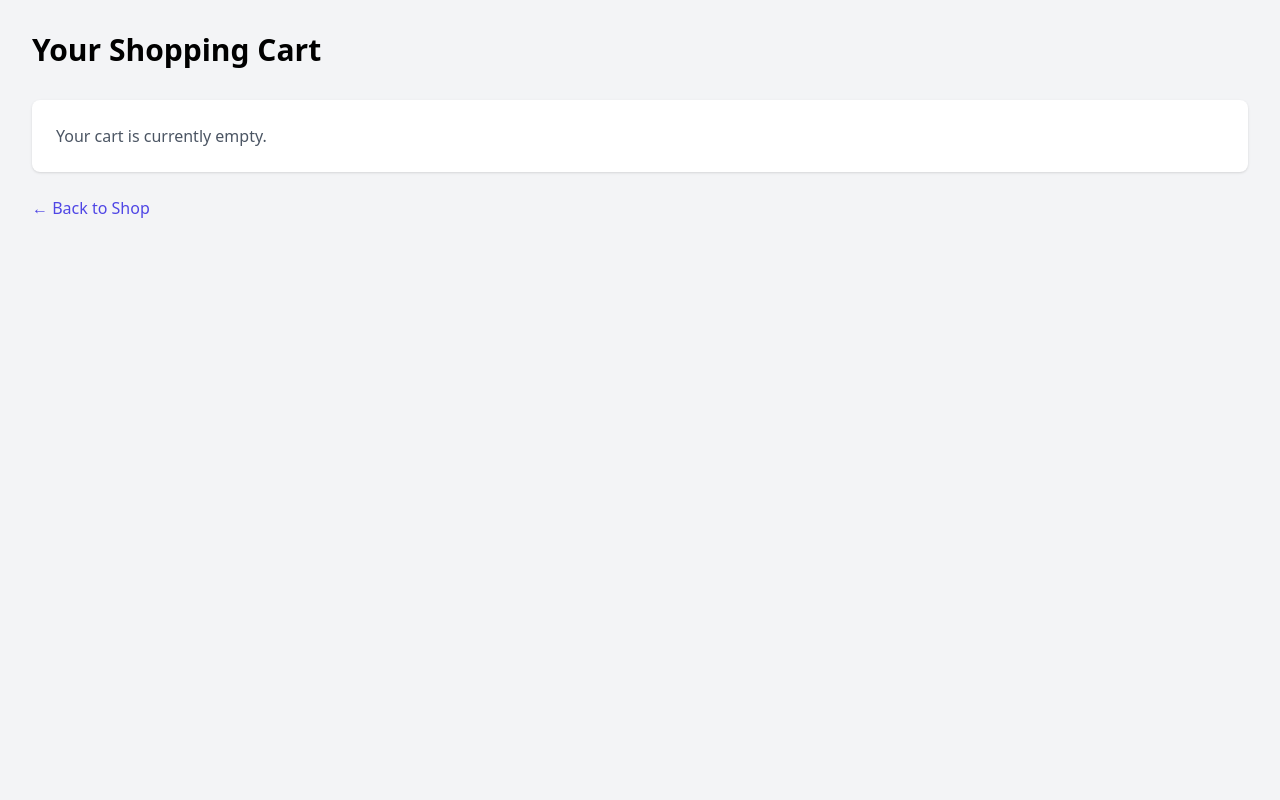
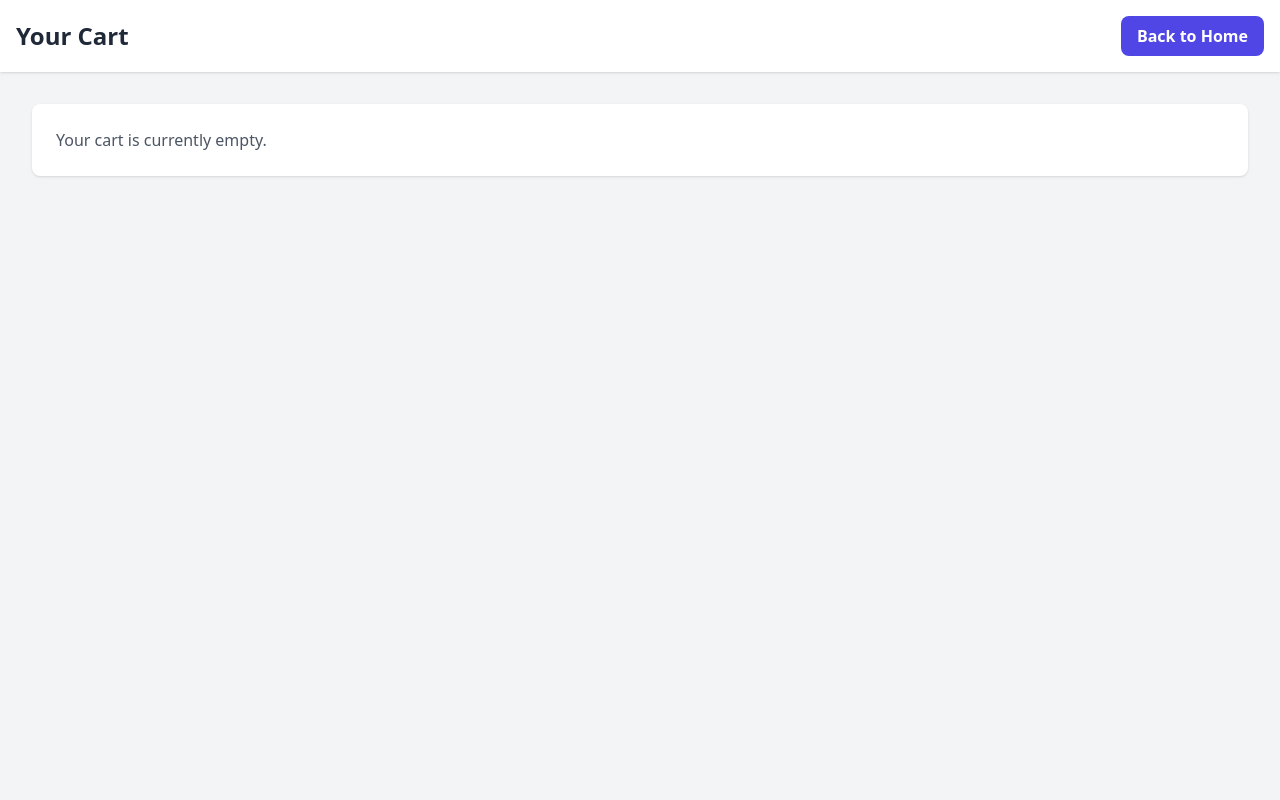
Before and after one commit to htran174/cpsc_362_sp2025_group4, a Flask app: page /cart in a window 1280 px wide. Run offline with Flask 3, Linux system fonts and the light colour scheme; some libraries are stand-ins or nearby versions.

Commit message:
change cart a little bit

```diff
--- a/website/templates/cart.html
+++ b/website/templates/cart.html
@@ -5,16 +5,19 @@
     <title>Shopping Cart</title>
     <script src="https://cdn.tailwindcss.com"></script>
 </head>
-<body class="bg-gray-100">
+<body class="bg-gray-100 min-h-screen">
+    <!-- Top Bar -->
+    <div class="bg-white shadow p-4 flex justify-between items-center">
+        <h1 class="text-2xl font-bold text-gray-800">Your Cart</h1>
+        <a href="{{ url_for('views.home') }}" class="bg-indigo-600 hover:bg-indigo-700 text-white font-semibold py-2 px-4 rounded-lg">
+            Back to Home
+        </a>
+    </div>
+
+    <!-- Cart Content -->
     <div class="max-w-7xl mx-auto p-8">
-        <h1 class="text-3xl font-bold mb-8">Your Shopping Cart</h1>
-
         <div class="bg-white shadow rounded-lg p-6">
             <p class="text-gray-600">Your cart is currently empty.</p>
-        </div>
-
-        <div class="mt-6">
-            <a href="{{ url_for('views.home') }}" class="text-indigo-600 hover:text-indigo-800">← Back to Shop</a>
         </div>
     </div>
 </body>
```
